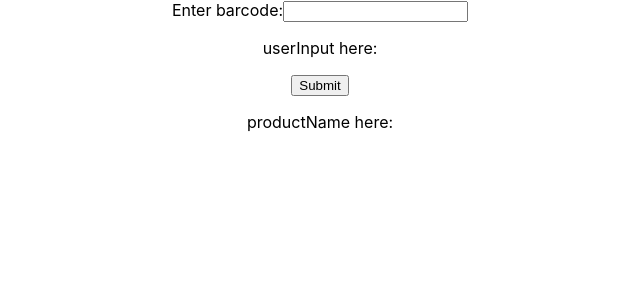
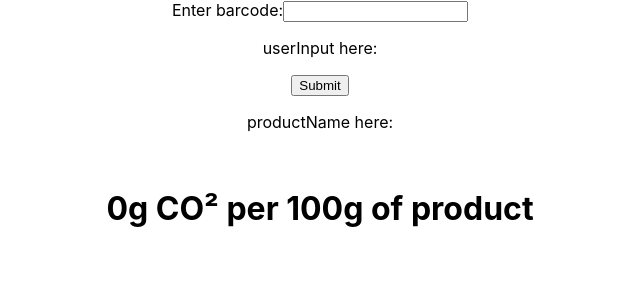
Before and after one commit to madetech/green-foods, a React (Create React App) app in the folder green-foods/: page / in a window 1280 px wide. Shown: the top 300 px of the page, without its empty margins (320-960 px from the left). Built offline with nearby package versions, Linux system fonts and the light colour scheme.

Commit message:
add carbon per 100g for product on barcode search

```diff
--- a/green-foods/src/App.js
+++ b/green-foods/src/App.js
@@ -8,12 +8,14 @@ function App() {
   const [userInput, setUserInput] = useState(" ");
   const [productName, setProductName] = useState(" ");
   const [imageURL, setImageURL] = useState(" ")
+  const [carbonTotal, setCarbonTotal] = useState(0)
 
   const makecalltoAPI = (userInput) => {
     axios(`https://world.openfoodfacts.org/api/v0/product/${userInput}.json`)
     .then(response => {
       setProductName(response.data.product.brands_tags[0])
       setImageURL(response.data.product.image_front_small_url)
+      setCarbonTotal(response.data.product.ecoscore_data.agribalyse.co2_total)
     })
     .catch(error => {
     console.log(error)
@@ -45,6 +47,9 @@ function App() {
         productName here: {productName}
       </p>
       <img src={imageURL}></img>
+      <h1>
+        {Math.round(carbonTotal*100)}g CO² per 100g of product
+      </h1>
     </div>
   );
 }
```
